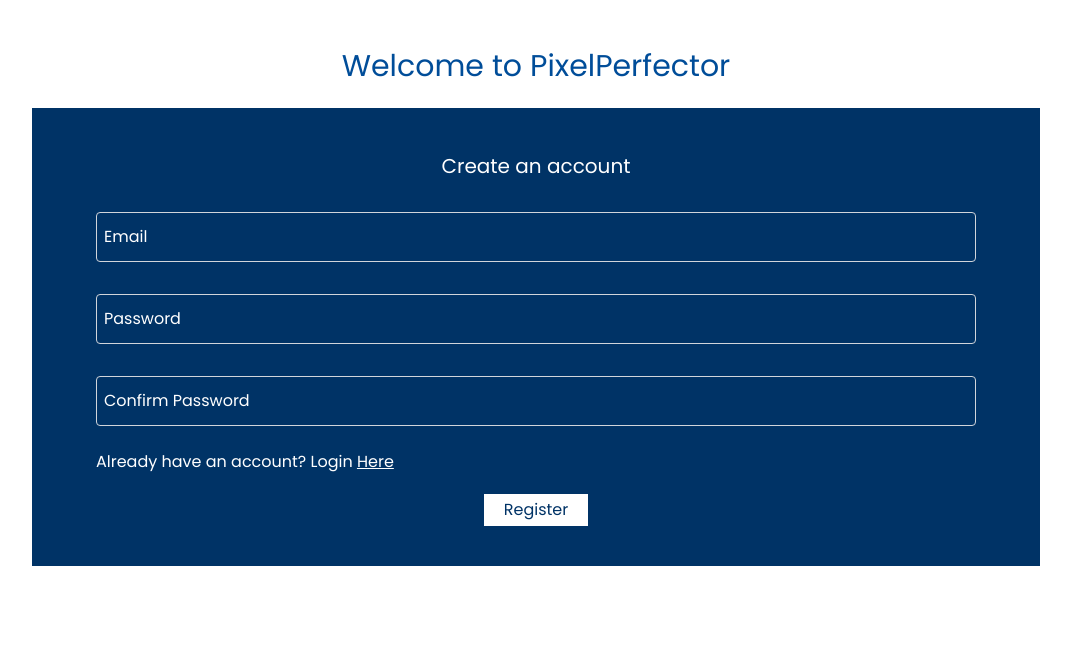
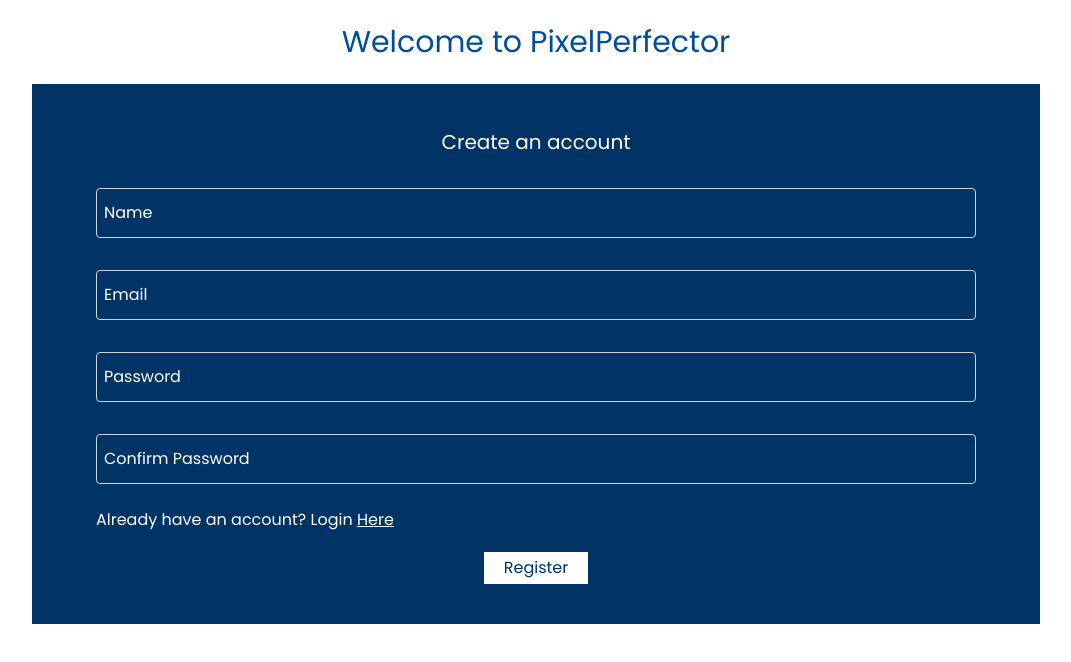
Before and after one commit to darionjoness/PixelPerfector, a Next.js app in the folder frontend/: page /register in a window 1280 px wide. Shown: the top 662 px of the page, without its empty margins (104-1175 px from the left). Built offline with nearby package versions, Linux system fonts and the light colour scheme.

Commit message:
added name to register form

```diff
--- a/frontend/app/analyze/page.tsx
+++ b/frontend/app/analyze/page.tsx
@@ -16,6 +16,7 @@
 
     useEffect(() => {
 
+        // Fetch user profile
         const fetchProfile = async () => {
             try {
                 const res = await fetch('/api/api/users/profile')
@@ -141,8 +142,8 @@
   return (
     <section>
         <div className='container'>
-            <p className='absolute right-10 text-primary top-5'>Tokens: {userTokens}</p>
-            <h1 className='text-center text-primary text-xl my-3'>Select an image of your website</h1>
+            <p className='userTokens absolute right-10 text-primary top-5'>Tokens: {userTokens}</p>
+            <h1 className='analyzeHeader text-center text-primary text-xl my-3'>Select an image of your website</h1>
             <form className='analyzeForm my-5 px-5' onSubmit={(e) => handleSubmit(e)}>
                 <Image className='my-3' src={'/logo.png'} alt={'PixelPerfector logo'} height={150} width={150} />
                 {base64 && <Image className='my-5' src={base64} alt="Image uploaded by user" width={250} height={200} />}
--- a/frontend/app/globals.css
+++ b/frontend/app/globals.css
@@ -98,6 +98,26 @@
     padding: 0;
   }
 
+  /* AnalyzePage */
+
+  .analyzeForm{
+    width: 100%;
+  }
+
+  .analyzeForm input{
+    width: 75%;
+  }
+
+  .analyzeHeader{
+    margin-top: 50px;
+  }
+
+  .userTokens{
+    top: 10px;
+    right: 50px;
+
+  }
+
 }
 
 /* :root {
--- a/frontend/app/register/page.tsx
+++ b/frontend/app/register/page.tsx
@@ -9,11 +9,13 @@
 
 const RegisterPage = () => {
   // Focus states
+  const [nameFocused, setNameFocused] = useState<boolean>(false)
   const [emailFocused, setEmailFocused] = useState<boolean>(false);
   const [passwordFocused, setPasswordFocused] = useState<boolean>(false);
   const [confirmPasswordFocused, setConfirmPasswordFocused] = useState<boolean>(false);
 
   // Input field states
+  const [name, setName] = useState<string>('')
   const [email, setEmail] = useState<string>('');
   const [password, setPassword] = useState<string>('');
   const [confirmPassword, setConfirmPassword] = useState<string>('');
@@ -36,6 +38,11 @@
   const handleSubmit = async (e: React.FormEvent<HTMLFormElement>) => {
     // Prevent default submit
     e.preventDefault()
+
+    if(!name){
+      toast.error('Please type in a name')
+      return
+    }
 
     // Check if email is empty
     if(!email){
@@ -73,6 +80,7 @@
           "Content-Type": "application/json",
         },
         body: JSON.stringify({
+          name,
           email,
           password
         })
@@ -107,10 +115,26 @@
   return (
     <section className='registerPage px-24'>
       <div className='container'>
-        <h1 className='text-secondary text-3xl text-center mt-12 mb-6'>Welcome to PixelPerfector</h1>
+        <h1 className='text-secondary text-3xl text-center mt-6 mb-6'>Welcome to PixelPerfector</h1>
         <div className='formDiv bg-primary p-5 px-16'>
           <h1 className='text-center text-white text-xl py-3 my-3'>Create an account</h1>
           <form onSubmit={(e) => handleSubmit(e)}>
+            <div className="relative mb-4">
+              <label
+                htmlFor="name"
+                className={getLabelClasses(nameFocused, name)}
+              >
+                Name
+              </label>
+              <input
+                type="name"
+                id="name"
+                className={inputClass}
+                onFocus={() => setNameFocused(true)}
+                onBlur={() => setNameFocused(false)}
+                onChange={(e) => setName(e.target.value)}
+              />
+            </div>
             <div className="relative mb-4">
               <label
                 htmlFor="email"
```
Also changed, not shown: 2 other files (tests, documents, lock files or other folders).
